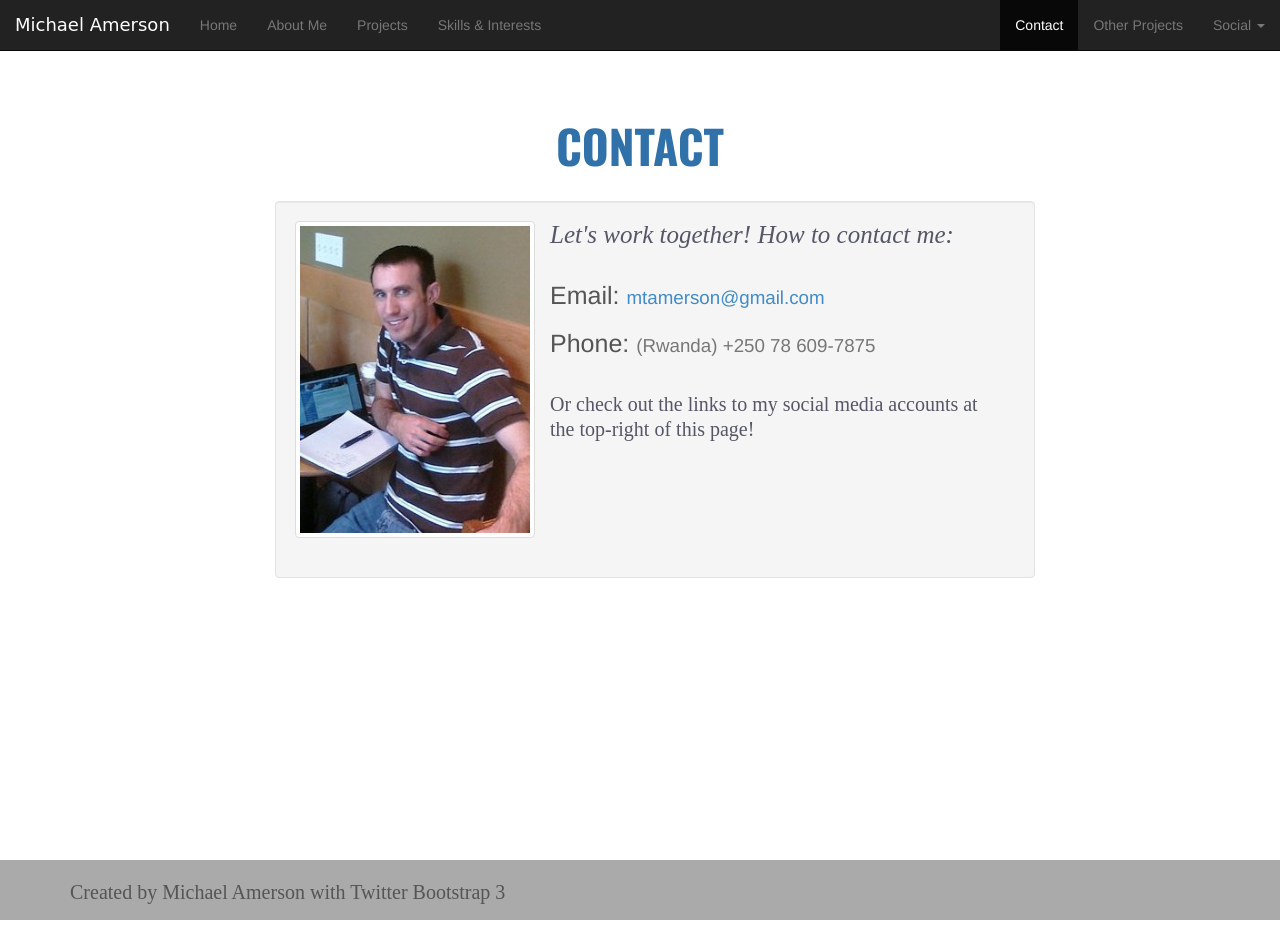
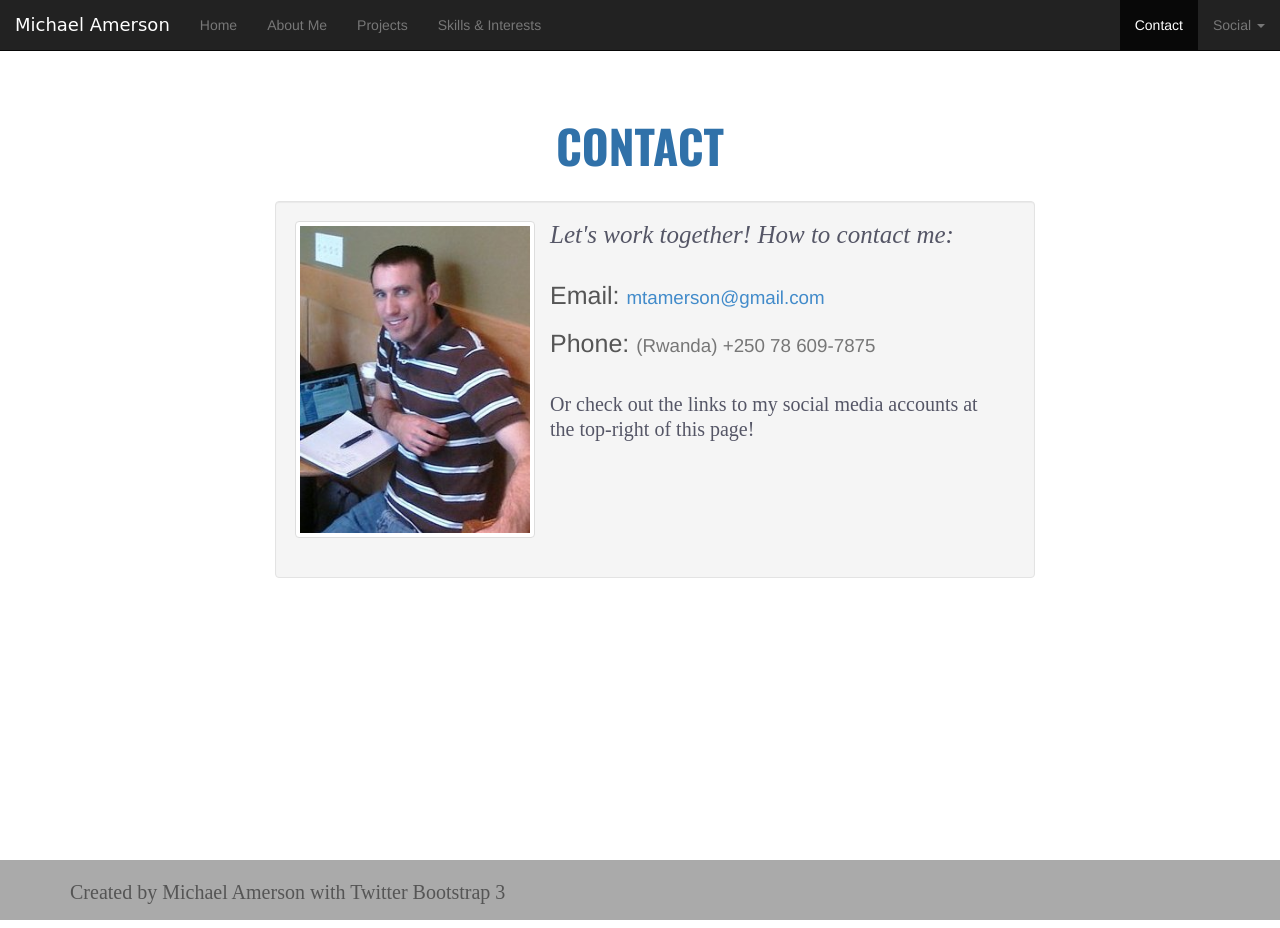
Before and after one commit to mtamerson/mtamerson.github.io, a plain HTML site: page pages/contact.html in a window 1280 px wide. Drawn offline with nearby package versions, Linux system fonts and the light colour scheme; a web font is replaced by a local one.

Commit message:
Removed dead link

```diff
--- a/pages/contact.html
+++ b/pages/contact.html
@@ -47,7 +47,6 @@
       </ul>
       <ul class="nav navbar-nav navbar-right">
         <li class="active"><a href="./contact.html">Contact</a></li>
-        <li><a href="./other-projects.html">Other Projects</a></li>
         <li class="dropdown">
           <a href="#" class="dropdown-toggle" data-toggle="dropdown">Social <span class="caret"></span></a>
           <ul class="dropdown-menu" role="menu">
```
